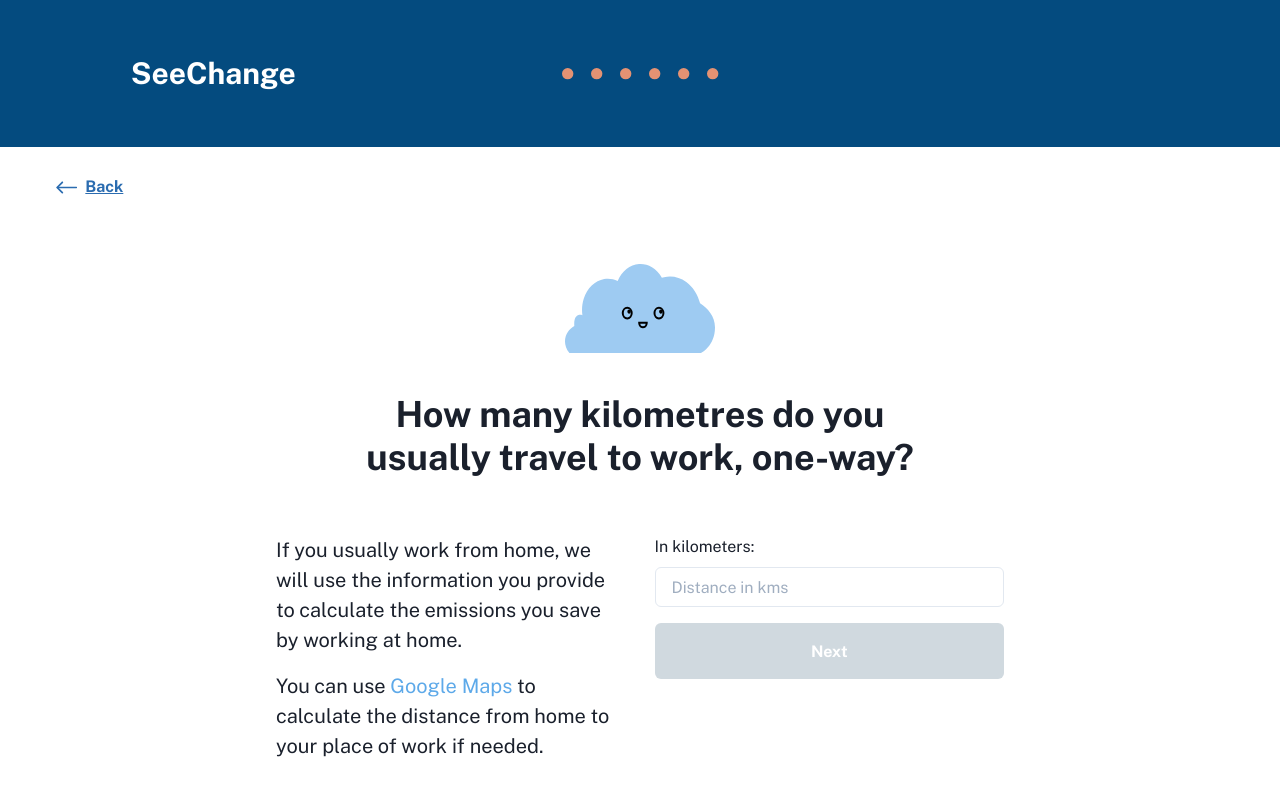
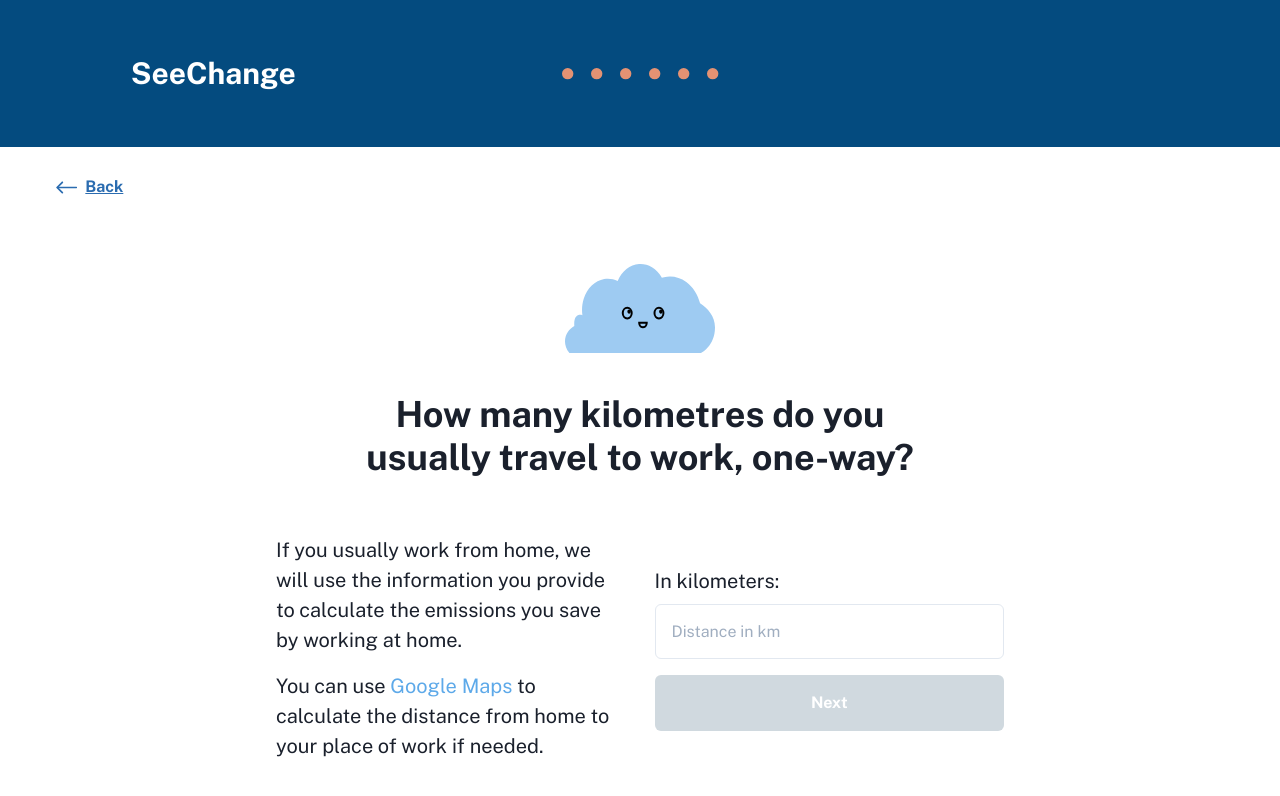
Before and after one commit to CodeforAustralia/council-emissions-calculator, a Next.js app: page /form/DIstance in a window 1280 px wide. Shown: the top 796 px of the page. Built offline with nearby package versions, Linux system fonts and the light colour scheme.

Commit message:
update formatting and styling

```diff
--- a/pages/form/DIstance.jsx
+++ b/pages/form/DIstance.jsx
@@ -4,7 +4,6 @@ import {
   Flex,
   FormControl,
   FormLabel,
-  FormHelperText,
   Heading,
   Text,
   NumberInput,
@@ -89,9 +88,8 @@ export default function Question3() {
               fontWeight="500"
               fontSize="20px"
             >
-            If you usually work from home,
-            we will use the information you provide to calculate the emissions you save
-            by working at home.
+              If you usually work from home, we will use the information you provide to calculate
+              the emissions you save by working at home.
             </Text>
             <Text
               mt="4"
@@ -99,17 +97,30 @@ export default function Question3() {
               fontWeight="500"
               fontSize="20px"
             >
-            You can use <Link color="#5DA9E9" href="https://www.google.com/maps">Google Maps</Link> to calculate the distance from home to your place of work if needed.
+              You can use <Link color="#5DA9E9" target="_blank" href="https://www.google.com/maps">Google Maps</Link> to calculate the distance from home to your place of work if needed.
             </Text>
         </Flex>
-        <Box w={["100%", "48%"]} ml={["0", "4"]}>
+        <Flex
+          w={["100%", "48%"]}
+          ml={["0", "4"]}
+          flexDirection="column"
+          justifyContent="center"
+        >
           <FormControl mt={["10", "4"]}>
-            <FormLabel>In kilometers:</FormLabel>
-            <NumberInput isRequired={true} defaultValue={km}>
+            <FormLabel
+              fontSize="20px"
+            >
+              In kilometers:
+            </FormLabel>
+            <NumberInput
+              isRequired={true}
+              defaultValue={km}
+            >
               <NumberInputField
                 w="100%"
                 id="km-input"
-                placeholder={"Distance in kms"}
+                placeholder={"Distance in km"}
+                h="55px"
                 onKeyDown={blockInvalidChar}
                 onChange={(e) => setKm(e.target.value)}
               />
@@ -120,12 +131,13 @@ export default function Question3() {
             href="/form/Suggestions"
             width="100%"
             topMargin={4}
+            h="55px"
             onClick={() => {
               saveAnswers();
               sendLogs(logMessage("Next button clicked"));
             }}
           />
-        </Box>
+        </Flex>
       </Flex>
     </Layout>
   );
```
